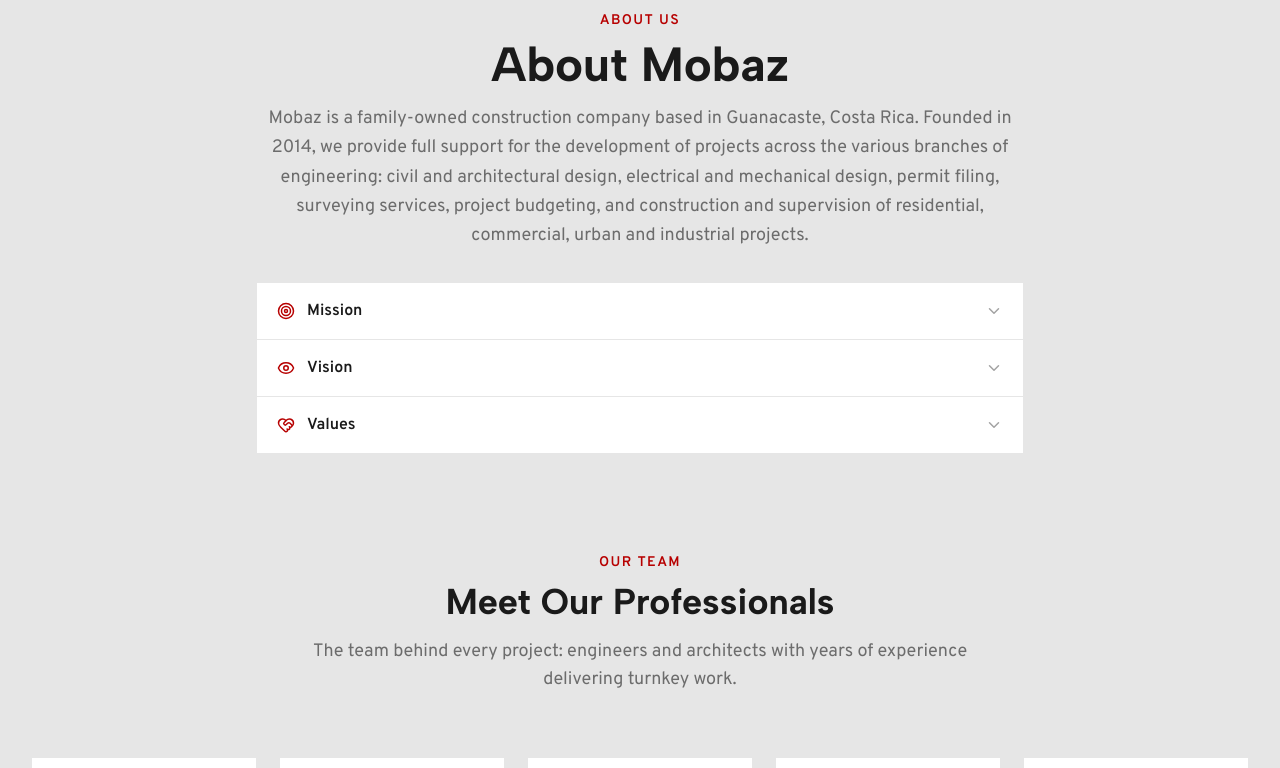
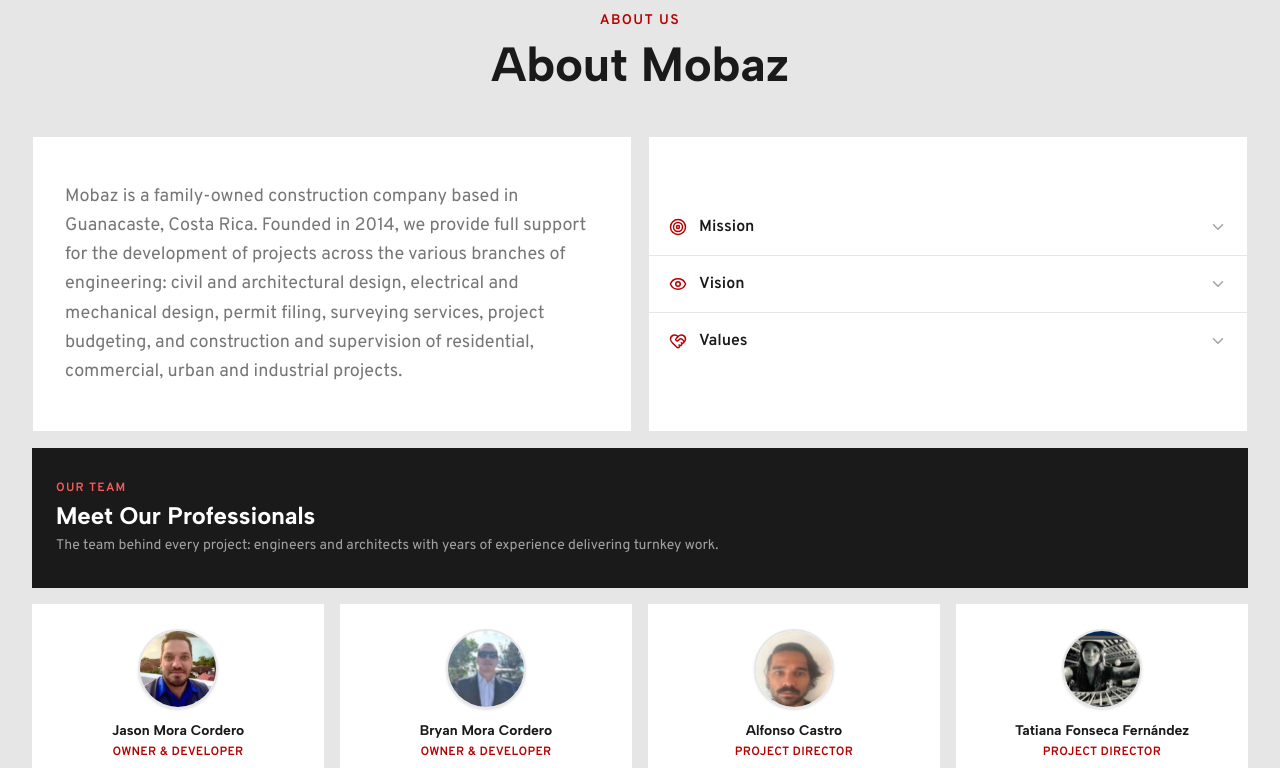
Before and after one commit to JaimeCordero26/Mobaz, a Next.js app: page /en in a window 1280 px wide. Shown: the part 1020-1788 px from the top of the page. Built offline with nearby package versions, Linux system fonts and the light colour scheme; no server answers; the database is empty.

Commit message:
Upsate en acerca de nosotros, combinado con el equipo en bentogrid

```diff
--- a/src/components/QuienesSomos.tsx
+++ b/src/components/QuienesSomos.tsx
@@ -34,20 +34,25 @@
     <section id="quienes-somos" className="relative overflow-hidden py-24 bg-[#e6e6e6]">
       <BuildingSkyline className="absolute -bottom-6 -right-16 w-[420px] h-[210px] text-[#1a1a1a]/[0.06] pointer-events-none hidden md:block" />
       <div className="relative max-w-7xl mx-auto px-4 sm:px-6 lg:px-8">
-        {/* Header + Misión/Visión/Valores combinados */}
-        <div className="max-w-3xl mx-auto text-center mb-24">
+        {/* Header único */}
+        <div className="text-center mb-12">
           <span className="text-[#b70000] font-semibold text-sm uppercase tracking-widest">
             {t("label")}
           </span>
-          <h2 className="text-4xl md:text-5xl font-bold text-[#1a1a1a] mt-2 mb-4">
+          <h2 className="text-4xl md:text-5xl font-bold text-[#1a1a1a] mt-2">
             {t("title")}
           </h2>
-          <p className="text-[#1a1a1a]/60 text-lg leading-relaxed mb-8">
-            {t("intro")}
-          </p>
+        </div>
 
-          {/* Misión / Visión / Valores — tabs desplegables, texto opcional */}
-          <div className="text-left border border-[#e6e6e6] bg-white divide-y divide-[#e6e6e6]">
+        {/* Bento: intro, misión/visión/valores y equipo en un solo bloque */}
+        <div className="grid grid-cols-1 sm:grid-cols-2 lg:grid-cols-4 auto-rows-[minmax(140px,auto)] gap-4">
+          {/* Intro */}
+          <div className="sm:col-span-2 lg:col-span-2 lg:row-span-2 bg-white border border-[#e6e6e6] p-8 flex items-center">
+            <p className="text-[#1a1a1a]/60 text-lg leading-relaxed">{t("intro")}</p>
+          </div>
+
+          {/* Misión / Visión / Valores — tabs desplegables */}
+          <div className="sm:col-span-2 lg:col-span-2 lg:row-span-2 bg-white border border-[#e6e6e6] divide-y divide-[#e6e6e6] flex flex-col justify-center">
             {pillars.map((p, i) => {
               const Icon = p.icon;
               const isOpen = open === i;
@@ -79,28 +84,25 @@
               );
             })}
           </div>
-        </div>
 
-        {/* Equipo */}
-        <div className="text-center mb-16">
-          <span className="text-[#b70000] font-semibold text-sm uppercase tracking-widest">
-            {t("teamLabel")}
-          </span>
-          <h3 className="text-3xl md:text-4xl font-bold text-[#1a1a1a] mt-2 mb-4">
-            {t("teamTitle")}
-          </h3>
-          <p className="text-[#1a1a1a]/60 text-lg max-w-2xl mx-auto">
-            {t("teamIntro")}
-          </p>
-        </div>
+          {/* Equipo — intro compacta */}
+          <div className="sm:col-span-2 lg:col-span-4 bg-[#1a1a1a] p-6 flex flex-col justify-center">
+            <span className="text-[#ff5a5a] font-semibold text-xs uppercase tracking-widest">
+              {t("teamLabel")}
+            </span>
+            <h3 className="text-xl md:text-2xl font-bold text-white mt-1">
+              {t("teamTitle")}
+            </h3>
+            <p className="text-white/60 text-sm mt-1">{t("teamIntro")}</p>
+          </div>
 
-        <div className="grid grid-cols-1 sm:grid-cols-2 lg:grid-cols-5 gap-6">
+          {/* Equipo — miembros */}
           {TEAM.map((member) => (
             <div
               key={member.name}
               className="bg-white p-6 text-center border border-transparent hover:border-[#b70000] transition-colors duration-300"
             >
-              <div className="w-24 h-24 rounded-full overflow-hidden mx-auto mb-4 border-2 border-[#e6e6e6] shadow-sm">
+              <div className="w-20 h-20 rounded-full overflow-hidden mx-auto mb-3 border-2 border-[#e6e6e6] shadow-sm">
                 {/* eslint-disable-next-line @next/next/no-img-element */}
                 <img
                   src={member.photo}
@@ -108,11 +110,11 @@
                   className={`w-full h-full object-cover ${member.zoom ? "scale-125" : ""}`}
                 />
               </div>
-              <h4 className="font-bold text-[#1a1a1a] leading-snug">{member.name}</h4>
+              <h4 className="font-bold text-[#1a1a1a] leading-snug text-sm">{member.name}</h4>
               <p className="text-[#b70000] text-xs font-semibold uppercase tracking-wide mt-1">
                 {t(member.role)}
               </p>
-              <p className="text-[#1a1a1a]/50 text-sm mt-2">
+              <p className="text-[#1a1a1a]/50 text-xs mt-2">
                 {t(member.profession)} {member.code}
               </p>
             </div>
```
